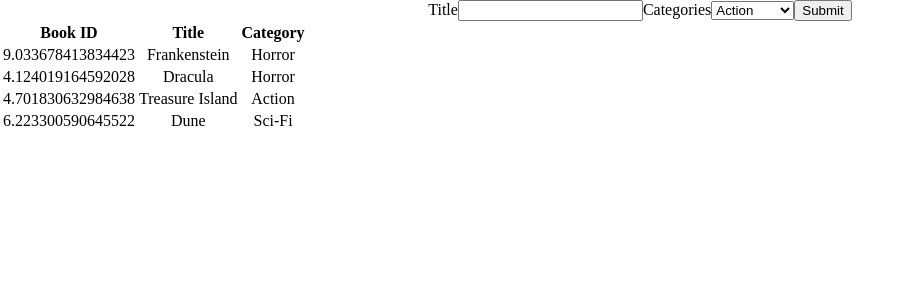
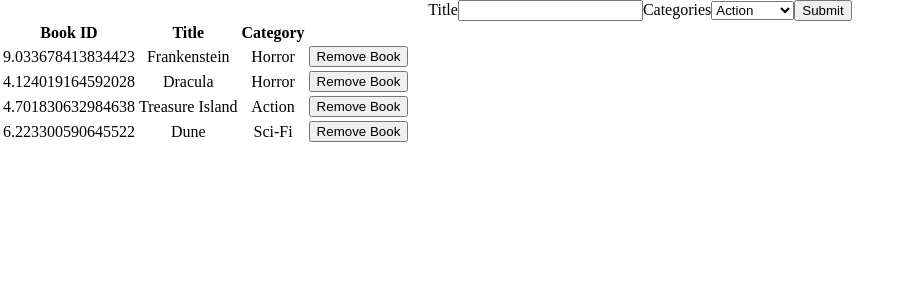
Before and after one commit to RossielCS/Bookstore, a React (Create React App) app: page / in a window 1280 px wide. Shown: the top 300 px of the page, without its empty margins (0-912 px from the left). Built offline with nearby package versions, Linux system fonts and the light colour scheme.

Commit message:
Add remove book button to book component
- Dispatch removebook to the store

```diff
--- a/src/components/Book.js
+++ b/src/components/Book.js
@@ -3,18 +3,27 @@ import PropTypes from 'prop-types';
 
 const Book = ({
   id, title, category, handleRemoveBook,
-}) => (
+}) => {
+  const book = { id, title, category };
+  return (
     <>
       <td>{id}</td>
       <td>{title}</td>
       <td>{category}</td>
+      <td>
+        <button type="button" onClick={() => handleRemoveBook(book)}>
+          Remove Book
+        </button>
+      </td>
     </>
   );
+};
 
 Book.propTypes = {
   id: PropTypes.number.isRequired,
   title: PropTypes.string.isRequired,
   category: PropTypes.string.isRequired,
+  handleRemoveBook: PropTypes.func.isRequired,
 };
 
 export default Book;
--- a/src/containers/BooksList.js
+++ b/src/containers/BooksList.js
@@ -4,7 +4,7 @@ import { connect } from 'react-redux';
 import Book from '../components/Book';
 import { removeBook } from '../actions';
 
-const BooksList = ({ books }) => {
+const BooksList = ({ books, removeBook }) => {
   const handleRemoveBook = book => {
     removeBook(book);
   };
@@ -36,8 +36,11 @@ const BooksList = ({ books }) => {
 
 const mapStateToProps = state => ({ books: state.books });
 
+const mapDispatchToProps = dispatch => ({ removeBook: book => dispatch(removeBook(book)) });
+
 BooksList.propTypes = {
   books: PropTypes.arrayOf(PropTypes.object).isRequired,
+  removeBook: PropTypes.func.isRequired,
 };
 
-export default connect(mapStateToProps)(BooksList);
+export default connect(mapStateToProps, mapDispatchToProps)(BooksList);
--- a/src/reducers/books.js
+++ b/src/reducers/books.js
@@ -3,7 +3,7 @@ const booksReducer = (state = [], action) => {
     case 'CREATE_BOOK':
       return [...state, { ...action.book }];
     case 'REMOVE_BOOK':
-      return state.filter(book => book !== action.book);
+      return state.filter(book => book.id !== action.book.id);
     default:
       return state;
   }
```
Lines whose indentation alone changed are shown as unchanged.
